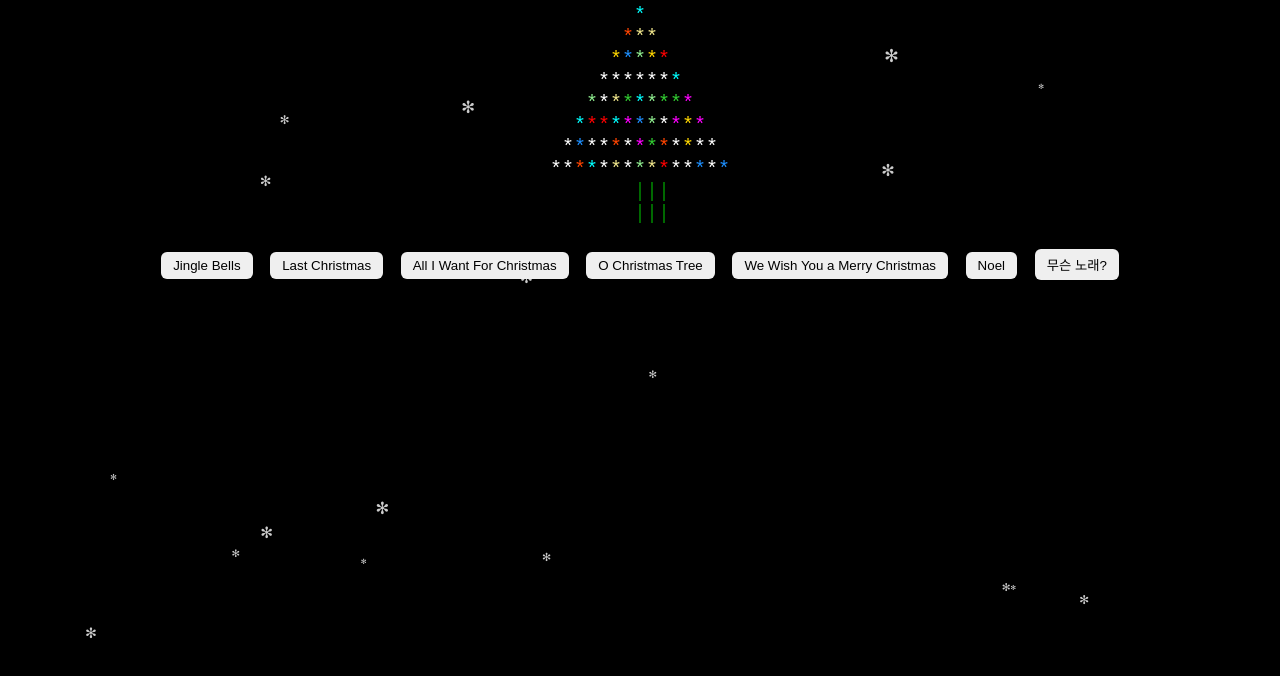
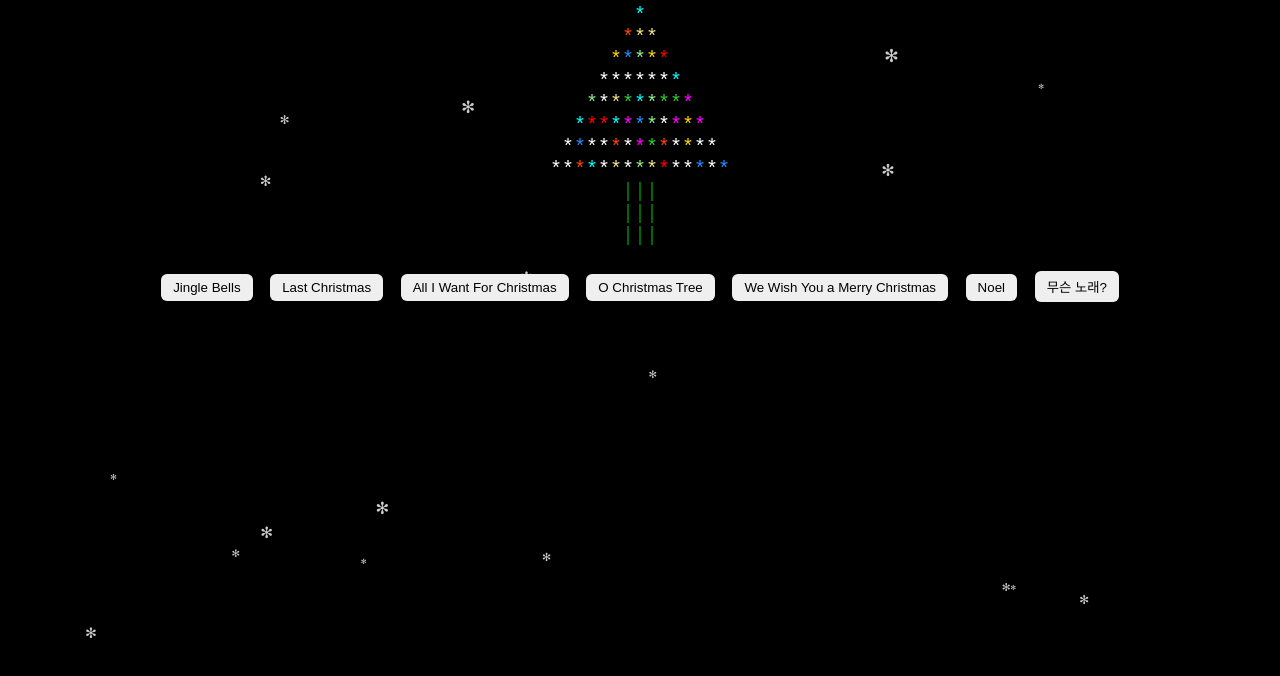
Before and after one commit to HEEJINO/christmas, a plain HTML site: page index.html in a window 1280 px wide. Shown: the part 136-812 px from the top of the page. Drawn offline with Linux system fonts and the light colour scheme.

Commit message:
줄기 위치 수정

```diff
--- a/index.html
+++ b/index.html
@@ -137,8 +137,12 @@
         html += spaces + stars + "<br>";
       }
 
-      for (let i = 0; i < 2; i++) {
-        const spaces = "&nbsp;".repeat(TREE_HEIGHT - 1);
+      const baseStarCount = 2 * TREE_HEIGHT -1;
+      const trunWidth = 3;
+      const trunkSpaces = Math.floor((baseStarCount - trunWidth) / 2);
+
+      for (let i = 0; i < 3; i++) {
+        const spaces = "&nbsp;".repeat(trunkSpaces);
         html +=
           spaces + `<span style="color:green">|||</span>` + "<br>";
       }
```
